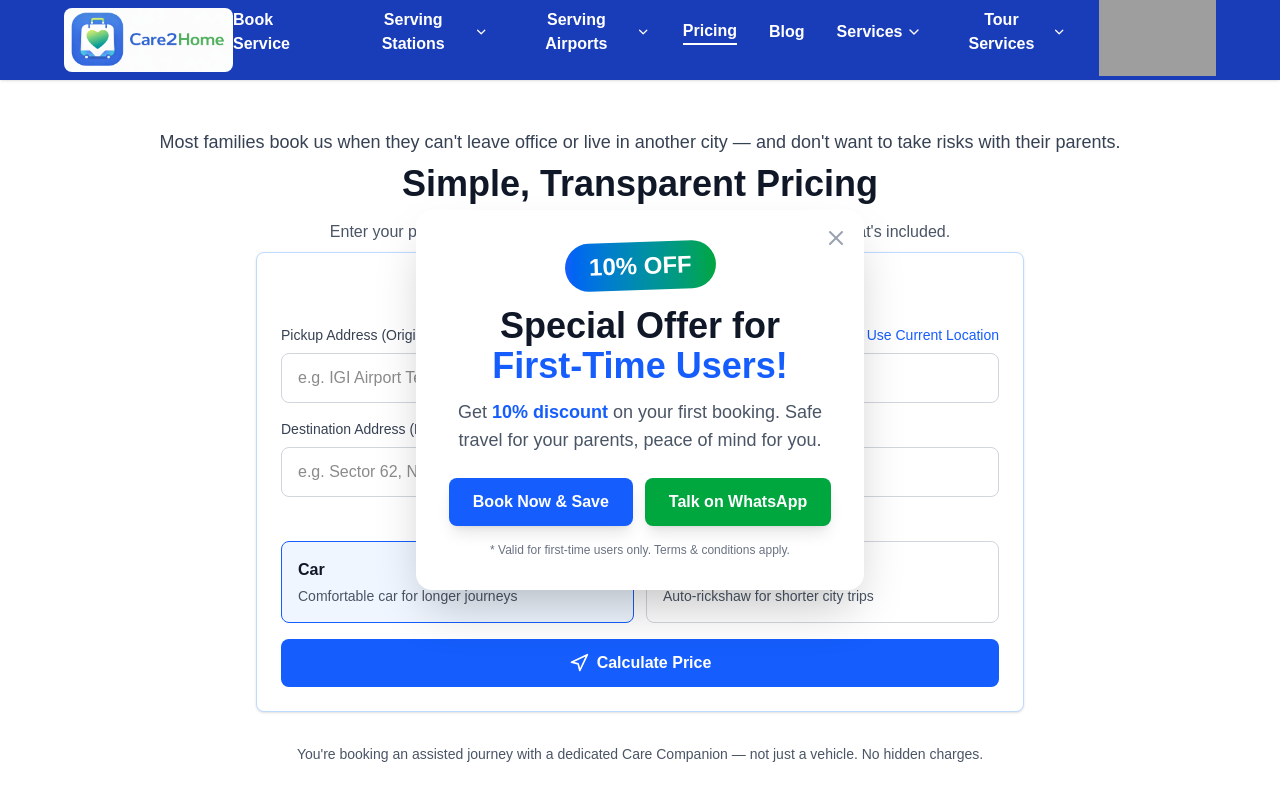
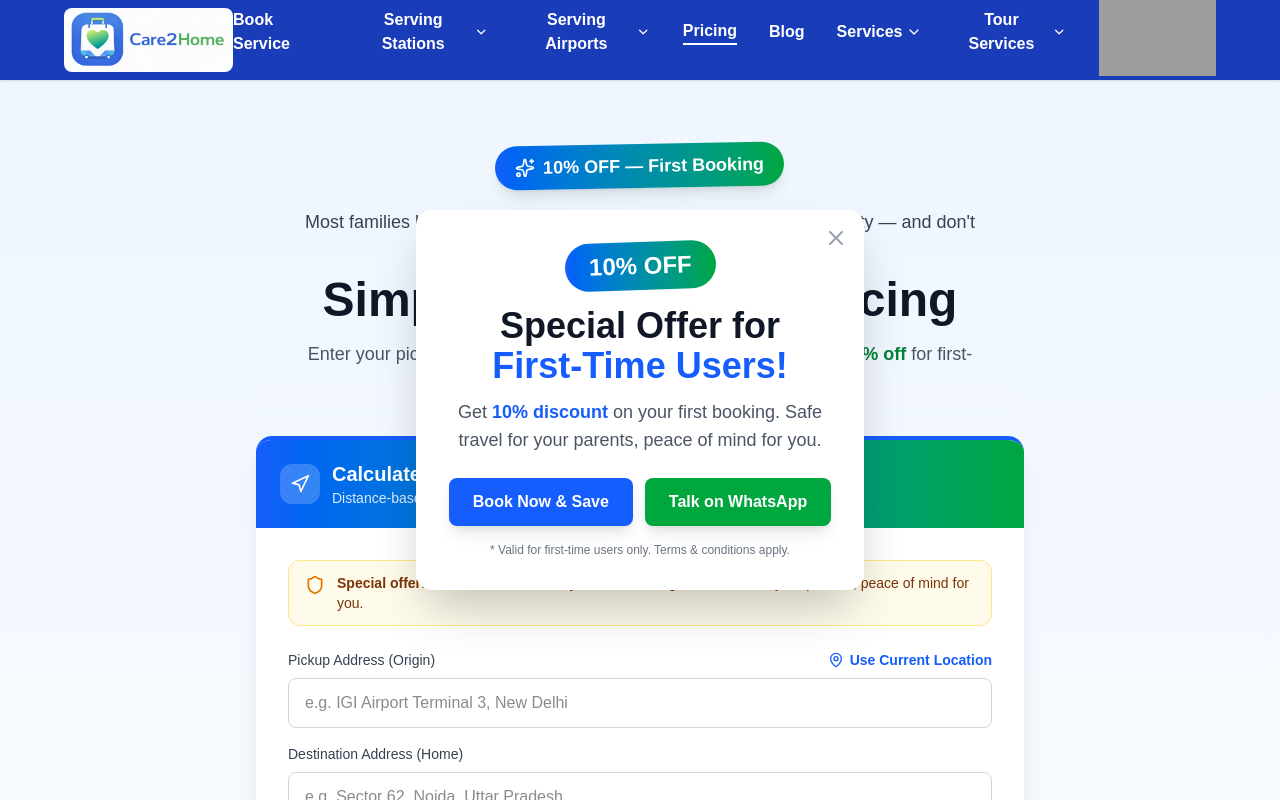
Before and after one commit to sijankumar1may-beep/care2home, a Next.js app: page /pricing in a window 1280 px wide. Shown: the top 800 px of the page. Built offline with nearby package versions, Linux system fonts and the light colour scheme; grey boxes are pictures that could not be loaded.

Commit message:
added pricing

```diff
--- a/src/components/JourneyPriceBreakdown.tsx
+++ b/src/components/JourneyPriceBreakdown.tsx
@@ -1,9 +1,9 @@
 import Link from "next/link";
-import { Car, CheckCircle, User } from "lucide-react";
+import { Car, CarFront, CheckCircle, Sparkles, Tag, User } from "lucide-react";
 import {
   CARE_COMPANION_INCLUDED_SERVICES,
   formatDistanceKm,
-  formatIndianCurrency,
+  formatIndianCurrencyRange,
   getVehicleLabel,
 } from "@/lib/pricing";
 import type { JourneyPricingResult } from "@/types/pricing";
@@ -24,38 +24,54 @@ export function JourneyPriceBreakdown({
 }: JourneyPriceBreakdownProps) {
   const distanceLabel = formatDistanceKm(pricing.distanceKm);
   const vehicleLabel = getVehicleLabel(pricing.vehicleType);
-  const VehicleIcon = pricing.vehicleType === "car" ? Car : Car;
+  const VehicleIcon = pricing.vehicleType === "car" ? Car : CarFront;
 
   return (
-    <div className="bg-green-50 border border-green-200 rounded-lg p-6 text-left">
-      <div className="text-center mb-5">
-        <h4 className="text-xl font-bold text-gray-900">Your Journey Price</h4>
+    <div className="rounded-2xl border border-green-200 bg-gradient-to-br from-green-50 via-white to-blue-50 p-6 md:p-8 text-left shadow-lg">
+      <div className="text-center mb-6">
+        <div className="inline-flex items-center gap-2 bg-gradient-to-r from-blue-600 to-green-600 text-white px-4 py-1.5 rounded-full mb-4 transform -rotate-1 shadow-md">
+          <Sparkles className="w-4 h-4" />
+          <span className="text-sm font-bold tracking-wide">
+            {pricing.discountPercent}% OFF — First-Time Users
+          </span>
+        </div>
+        <h4 className="text-xl md:text-2xl font-bold text-gray-900">
+          Your Journey Price
+        </h4>
         <p className="text-green-800 font-medium mt-1">{distanceLabel} km journey</p>
       </div>
 
       <div className="space-y-4">
-        <h5 className="text-sm font-semibold text-gray-700 uppercase tracking-wide">
+        <h5 className="text-xs font-semibold text-gray-500 uppercase tracking-wider">
           Price Breakdown
         </h5>
 
+        <div className="rounded-xl bg-white/80 border border-gray-100 p-4 space-y-4">
           <div className="flex items-start justify-between gap-4">
             <div className="flex items-start gap-3 min-w-0">
-            <VehicleIcon className="w-5 h-5 text-blue-600 shrink-0 mt-0.5" />
+              <div className="w-9 h-9 rounded-lg bg-blue-100 flex items-center justify-center shrink-0">
+                <VehicleIcon className="w-5 h-5 text-blue-600" />
+              </div>
               <div>
                 <p className="font-semibold text-gray-900">{vehicleLabel}</p>
                 <p className="text-sm text-gray-600 mt-0.5">
-                {distanceLabel} km journey + applicable travel charges
+                  {distanceLabel} km + applicable travel charges
                 </p>
               </div>
             </div>
             <p className="font-semibold text-gray-900 shrink-0">
-            {formatIndianCurrency(pricing.transportationFee)}
+              {formatIndianCurrencyRange(
+                pricing.transportationFeeRange.min,
+                pricing.transportationFeeRange.max,
+              )}
             </p>
           </div>
 
           <div className="flex items-start justify-between gap-4">
             <div className="flex items-start gap-3 min-w-0">
-            <User className="w-5 h-5 text-green-600 shrink-0 mt-0.5" />
+              <div className="w-9 h-9 rounded-lg bg-green-100 flex items-center justify-center shrink-0">
+                <User className="w-5 h-5 text-green-600" />
+              </div>
               <div>
                 <p className="font-semibold text-gray-900">Care Companion</p>
                 <p className="text-sm text-gray-600 mt-0.5">
@@ -64,23 +80,48 @@ export function JourneyPriceBreakdown({
               </div>
             </div>
             <p className="font-semibold text-gray-900 shrink-0">
-            {formatIndianCurrency(pricing.careCompanionFee)}
+              {formatIndianCurrencyRange(
+                pricing.careCompanionFeeRange.min,
+                pricing.careCompanionFeeRange.max,
+              )}
+            </p>
+          </div>
+        </div>
+
+        <div className="rounded-xl bg-white border border-green-200 p-5">
+          <div className="flex items-center justify-between gap-4 mb-3">
+            <p className="text-sm font-medium text-gray-600">Estimated Total</p>
+            <p className="text-base font-semibold text-gray-400 line-through">
+              {formatIndianCurrencyRange(
+                pricing.totalPriceRange.min,
+                pricing.totalPriceRange.max,
+              )}
             </p>
           </div>
 
-        <div className="border-t border-green-200 pt-4">
-          <div className="flex items-center justify-between gap-4">
-            <p className="text-lg font-bold text-gray-900">Total Journey Price</p>
-            <p className="text-3xl md:text-4xl font-bold text-green-800">
-              {formatIndianCurrency(pricing.totalPrice)}
-            </p>
-          </div>
-          <p className="text-sm text-green-700 mt-2 text-center sm:text-left">
-            No hidden charges
+          <div className="flex items-center gap-2 mb-3">
+            <Tag className="w-4 h-4 text-green-600 shrink-0" />
+            <p className="text-sm font-semibold text-green-700">
+              {pricing.discountPercent}% first-time user discount applied
             </p>
           </div>
 
-        <div className="bg-white/70 rounded-lg p-4 border border-green-100">
+          <div className="flex items-center justify-between gap-4 border-t border-green-100 pt-4">
+            <p className="text-lg font-bold text-gray-900">Your Price</p>
+            <p className="text-3xl md:text-4xl font-bold text-green-700">
+              {formatIndianCurrencyRange(
+                pricing.discountedTotalPriceRange.min,
+                pricing.discountedTotalPriceRange.max,
+              )}
+            </p>
+          </div>
+
+          <p className="text-xs text-gray-500 mt-3 text-center sm:text-left">
+            * Valid for first-time users only. Final price confirmed at booking.
+          </p>
+        </div>
+
+        <div className="rounded-xl bg-white/70 p-4 border border-green-100">
           <p className="text-sm font-semibold text-gray-800 mb-3">
             Care Companion includes:
           </p>
@@ -97,10 +138,14 @@ export function JourneyPriceBreakdown({
 
       {showCta && ctaHref && (
         <Link
-          className="mt-5 inline-block w-full bg-blue-600 text-white hover:bg-blue-700 py-3 rounded-2xl text-center font-semibold transition-colors"
+          className="mt-6 inline-block w-full bg-gradient-to-r from-blue-600 to-blue-700 text-white hover:from-blue-700 hover:to-blue-800 py-3.5 rounded-xl text-center font-bold transition-all shadow-lg hover:shadow-xl"
           href={ctaHref}
         >
-          Book This Service — {formatIndianCurrency(pricing.totalPrice)}
+          Book Now & Save —{" "}
+          {formatIndianCurrencyRange(
+            pricing.discountedTotalPriceRange.min,
+            pricing.discountedTotalPriceRange.max,
+          )}
         </Link>
       )}
     </div>
--- a/src/components/PricingModel.tsx
+++ b/src/components/PricingModel.tsx
@@ -2,9 +2,20 @@
 
 import { useState } from "react";
 import { Card, CardContent } from "@/components/Cardnew";
-import { CheckCircle, Info, MapPin, Loader2, Navigation } from "lucide-react";
+import {
+  Car,
+  CarFront,
+  CheckCircle,
+  Info,
+  MapPin,
+  Loader2,
+  Navigation,
+  Sparkles,
+  Shield,
+} from "lucide-react";
 import { AddressAutocomplete } from "@/components/AddressAutocomplete";
 import { JourneyPriceBreakdown } from "@/components/JourneyPriceBreakdown";
+import { firstTimeUserDiscountPercent } from "@/lib/pricing-config";
 import type { VehicleType } from "@/lib/pricing-config";
 import type { JourneyPricingResult } from "@/types/pricing";
 
@@ -17,9 +28,24 @@ const features = [
   "24/7 Emergency Support",
 ];
 
-const vehicleOptions: { type: VehicleType; label: string; description: string }[] = [
-  { type: "car", label: "Car", description: "Comfortable car for longer journeys" },
-  { type: "auto", label: "Auto", description: "Auto-rickshaw for shorter city trips" },
+const vehicleOptions: {
+  type: VehicleType;
+  label: string;
+  description: string;
+  icon: typeof Car;
+}[] = [
+  {
+    type: "car",
+    label: "Car",
+    description: "Comfortable car for longer journeys",
+    icon: Car,
+  },
+  {
+    type: "auto",
+    label: "Auto",
+    description: "Auto-rickshaw for shorter city trips",
+    icon: CarFront,
+  },
 ];
 
 export default function PricingModel() {
@@ -139,29 +165,66 @@ export default function PricingModel() {
   };
 
   return (
-    <div className="mx-auto md:mx-8 px-4 sm:px-6 lg:px-8 py-12">
-      <div className="text-center mb-12">
-        <p className="text-center text-gray-700 text-lg font-medium mb-2">
+    <div className="min-h-screen bg-gradient-to-b from-blue-50 to-white">
+      <div className="max-w-4xl mx-auto px-4 sm:px-6 lg:px-8 py-12 md:py-16">
+        {/* Hero */}
+        <div className="text-center mb-10">
+          <div className="inline-block bg-gradient-to-r from-blue-600 to-green-600 text-white px-5 py-2 rounded-full mb-5 transform -rotate-1 shadow-lg">
+            <span className="text-lg font-bold flex items-center gap-2">
+              <Sparkles className="w-5 h-5" />
+              {firstTimeUserDiscountPercent}% OFF — First Booking
+            </span>
+          </div>
+
+          <p className="text-gray-700 text-lg font-medium mb-3 max-w-2xl mx-auto">
             Most families book us when they can&apos;t leave office or live in another
             city — and don&apos;t want to take risks with their parents.
           </p>
-        <h2 className="text-3xl md:text-4xl font-bold text-gray-900 mb-4">
-          Simple, Transparent Pricing
-        </h2>
-        <p className="text-center text-gray-600 mb-2 max-w-2xl mx-auto">
-          Enter your pickup and destination to see your journey price and exactly
-          what&apos;s included.
+          <h1 className="text-3xl md:text-5xl font-bold text-gray-900 mb-4">
+            Simple,{" "}
+            <span className="text-blue-700">Transparent</span> Pricing
+          </h1>
+          <p className="text-gray-600 max-w-2xl mx-auto text-lg">
+            Enter your pickup and destination to see your journey price — with{" "}
+            <span className="font-semibold text-green-700">
+              {firstTimeUserDiscountPercent}% off
+            </span>{" "}
+            for first-time users.
           </p>
-
-        <Card className="max-w-3xl mx-auto mb-8 border-blue-200">
-          <CardContent className="p-6">
-            <div className="flex items-center gap-2 mb-5 justify-center">
-              <Navigation className="w-5 h-5 text-blue-600" />
-              <h3 className="text-lg font-semibold text-gray-900">
-                Calculate Your Journey Price
-              </h3>
         </div>
 
+        {/* Calculator Form */}
+        <Card className="max-w-3xl mx-auto mb-8 rounded-2xl shadow-xl border-0 border-t-4 border-t-blue-600 overflow-hidden">
+          <div className="bg-gradient-to-r from-blue-600 to-green-600 px-6 py-5">
+            <div className="flex items-center gap-3 text-white">
+              <div className="w-10 h-10 rounded-xl bg-white/20 flex items-center justify-center">
+                <Navigation className="w-5 h-5" />
+              </div>
+              <div>
+                <h2 className="text-lg md:text-xl font-bold">
+                  Calculate Your Journey Price
+                </h2>
+                <p className="text-blue-100 text-sm">
+                  Distance-based pricing with no hidden charges
+                </p>
+              </div>
+            </div>
+          </div>
+
+          <CardContent className="p-6 md:p-8">
+            <div className="rounded-xl bg-amber-50 border border-amber-200 px-4 py-3 mb-6 flex items-start gap-3">
+              <Shield className="w-5 h-5 text-amber-600 shrink-0 mt-0.5" />
+              <p className="text-sm text-amber-900">
+                <span className="font-semibold">Special offer:</span> Get{" "}
+                <span className="font-bold text-blue-700">
+                  {firstTimeUserDiscountPercent}% discount
+                </span>{" "}
+                on your first booking. Safe travel for your parents, peace of mind
+                for you.
+              </p>
+            </div>
+
+            <div className="space-y-6">
               <div className="space-y-4">
                 <AddressAutocomplete
                   label="Pickup Address (Origin)"
@@ -179,7 +242,7 @@ export default function PricingModel() {
                       type="button"
                       onClick={getCurrentAddress}
                       disabled={isLoadingOrigin}
-                    className="flex items-center gap-1.5 text-sm font-medium text-blue-600 hover:text-blue-700 disabled:text-gray-400 disabled:cursor-not-allowed"
+                      className="flex items-center gap-1.5 text-sm font-semibold text-blue-600 hover:text-blue-700 disabled:text-gray-400 disabled:cursor-not-allowed transition-colors"
                     >
                       {isLoadingOrigin ? (
                         <>
@@ -208,27 +271,46 @@ export default function PricingModel() {
                   }}
                   addressPlaceholder="e.g. Sector 62, Noida, Uttar Pradesh"
                 />
+              </div>
 
               <div>
-                <label className="block text-sm font-medium text-gray-700 mb-2">
+                <label className="block text-sm font-semibold text-gray-800 mb-3">
                   Vehicle Type
                 </label>
                 <div className="grid grid-cols-1 sm:grid-cols-2 gap-3">
-                  {vehicleOptions.map((option) => (
+                  {vehicleOptions.map((option) => {
+                    const Icon = option.icon;
+                    const isSelected = vehicleType === option.type;
+
+                    return (
                       <button
                         key={option.type}
                         type="button"
                         onClick={() => setVehicleType(option.type)}
-                      className={`rounded-lg border p-4 text-left transition-colors ${
-                        vehicleType === option.type
-                          ? "border-blue-600 bg-blue-50"
-                          : "border-gray-300 hover:border-blue-300"
+                        className={`rounded-xl border-2 p-4 text-left transition-all ${
+                          isSelected
+                            ? "border-blue-600 bg-blue-50 shadow-md ring-2 ring-blue-100"
+                            : "border-gray-200 bg-white hover:border-blue-300 hover:shadow-sm"
                         }`}
                       >
-                      <p className="font-semibold text-gray-900">{option.label}</p>
-                      <p className="text-sm text-gray-600 mt-1">{option.description}</p>
+                        <div className="flex items-start gap-3">
+                          <div
+                            className={`w-10 h-10 rounded-lg flex items-center justify-center shrink-0 ${
+                              isSelected ? "bg-blue-600 text-white" : "bg-gray-100 text-gray-600"
+                            }`}
+                          >
+                            <Icon className="w-5 h-5" />
+                          </div>
+                          <div>
+                            <p className="font-bold text-gray-900">{option.label}</p>
+                            <p className="text-sm text-gray-600 mt-0.5">
+                              {option.description}
+                            </p>
+                          </div>
+                        </div>
                       </button>
-                  ))}
+                    );
+                  })}
                 </div>
               </div>
 
@@ -236,7 +318,7 @@ export default function PricingModel() {
                 type="button"
                 onClick={calculateJourneyPrice}
                 disabled={isCalculating}
-                className="w-full flex items-center justify-center gap-2 bg-blue-600 text-white py-3 rounded-lg font-semibold hover:bg-blue-700 disabled:bg-blue-400 disabled:cursor-not-allowed transition-colors"
+                className="w-full flex items-center justify-center gap-2 bg-blue-600 text-white py-3.5 rounded-xl text-lg font-bold hover:bg-blue-700 disabled:bg-blue-400 disabled:cursor-not-allowed transition-all shadow-lg hover:shadow-xl"
               >
                 {isCalculating ? (
                   <>
@@ -252,7 +334,9 @@ export default function PricingModel() {
               </button>
 
               {distanceError && (
-                <p className="text-sm text-red-600 text-center">{distanceError}</p>
+                <div className="rounded-lg bg-red-50 border border-red-200 px-4 py-3">
+                  <p className="text-sm text-red-700 text-center">{distanceError}</p>
+                </div>
               )}
 
               {pricing && (
@@ -264,9 +348,14 @@ export default function PricingModel() {
                     query: {
                       distanceKm: pricing.distanceKm,
                       vehicleType: pricing.vehicleType,
-                      transportationFee: pricing.transportationFee,
-                      careCompanionFee: pricing.careCompanionFee,
-                      totalPrice: pricing.totalPrice,
+                      transportationFeeMin: pricing.transportationFeeRange.min,
+                      transportationFeeMax: pricing.transportationFeeRange.max,
+                      careCompanionFeeMin: pricing.careCompanionFeeRange.min,
+                      careCompanionFeeMax: pricing.careCompanionFeeRange.max,
+                      totalPriceMin: pricing.totalPriceRange.min,
+                      totalPriceMax: pricing.totalPriceRange.max,
+                      discountedTotalMin: pricing.discountedTotalPriceRange.min,
+                      discountedTotalMax: pricing.discountedTotalPriceRange.max,
                       origin: originAddress,
                       destination: destinationAddress,
                       source: "pricing",
@@ -278,17 +367,18 @@ export default function PricingModel() {
           </CardContent>
         </Card>
 
-        <p className="text-sm text-gray-600 text-center mb-4">
+        <p className="text-sm text-gray-600 text-center mb-10 max-w-2xl mx-auto">
           You&apos;re booking an assisted journey with a dedicated Care Companion — not
-          just a vehicle. No hidden charges.
+          just a vehicle. No surge pricing, no hidden charges.
         </p>
-      </div>
 
-      <div className="md:mx-8 mx-auto px-4 sm:px-6 lg:px-8">
-        <Card className="bg-blue-50 border-blue-200">
+        {/* What's Included */}
+        <Card className="rounded-2xl shadow-xl bg-gradient-to-br from-blue-50 to-green-50 border border-blue-100">
           <CardContent className="p-8">
             <div className="flex items-start gap-3 mb-6">
-              <Info className="w-6 h-6 text-blue-600 shrink-0 mt-1" />
+              <div className="w-10 h-10 rounded-xl bg-blue-600 flex items-center justify-center shrink-0">
+                <Info className="w-5 h-5 text-white" />
+              </div>
               <div>
                 <h3 className="text-xl font-bold text-gray-900 mb-2">
                   What&apos;s Included in Every Journey
@@ -302,9 +392,12 @@ export default function PricingModel() {
 
             <div className="grid md:grid-cols-2 gap-4">
               {features.map((feature, index) => (
-                <div key={index} className="flex items-center gap-3">
+                <div
+                  key={index}
+                  className="flex items-center gap-3 bg-white/70 rounded-lg px-4 py-3 border border-white"
+                >
                   <CheckCircle className="w-5 h-5 text-green-600 shrink-0" />
-                  <span className="text-gray-700">{feature}</span>
+                  <span className="text-gray-700 font-medium">{feature}</span>
                 </div>
               ))}
             </div>
@@ -312,7 +405,7 @@ export default function PricingModel() {
         </Card>
 
         <div className="mt-8 text-center">
-          <p className="text-gray-600 mb-4">
+          <p className="text-gray-600">
             Transportation based on distance plus a fixed Care Companion service fee.
             No surge pricing, no hidden charges.
           </p>
--- a/src/lib/pricing-config.ts
+++ b/src/lib/pricing-config.ts
@@ -20,27 +20,55 @@ export type PricingConfig = {
   airportSurchargeRules: AirportSurchargeRules;
 };
 
+/** First-time user discount — matches DiscountPopup offer */
+export const firstTimeUserDiscountPercent = 10;
+
 /**
- * Central pricing configuration.
+ * Base pricing configuration (lower bound shown to customers).
  * Update values here — do not hardcode prices in UI components.
  */
 export const pricingConfig: PricingConfig = {
   car: {
-    baseFare: 250,
+    baseFare: 260,
     perKmRate: 15,
     minimumFare: 0,
     label: "Car Service",
   },
   auto: {
-    baseFare: 120,
+    baseFare: 130,
     perKmRate: 12,
     minimumFare: 0,
     label: "Auto Service",
   },
-  careCompanionFee: 300,
-  airportSurcharge: 150,
+  careCompanionFee: 310,
+  airportSurcharge: 160,
   airportSurchargeRules: {
     applyWhenOriginIsAirport: true,
     applyWhenDestinationIsAirport: true,
   },
 };
+
+/**
+ * Upper-bound pricing configuration for displayed price ranges.
+ * Keeps a profit buffer while base rates remain in pricingConfig.
+ */
+export const pricingRangeConfig: PricingConfig = {
+  car: {
+    baseFare: 320,
+    perKmRate: 19,
+    minimumFare: 0,
+    label: "Car Service",
+  },
+  auto: {
+    baseFare: 170,
+    perKmRate: 17,
+    minimumFare: 0,
+    label: "Auto Service",
+  },
+  careCompanionFee: 380,
+  airportSurcharge: 210,
+  airportSurchargeRules: {
+    applyWhenOriginIsAirport: true,
+    applyWhenDestinationIsAirport: true,
+  },
+};
--- a/src/pages/pricing.tsx
+++ b/src/pages/pricing.tsx
@@ -25,4 +25,4 @@ const Pricing = () => {
   );
 };
 
-export default PricingModel;
+export default Pricing;
```
Also changed, not shown: src/components/DiscountPopup.tsx (+5 -3 lines), src/lib/pricing.ts (+87 -7 lines), src/pages/book-service.tsx (+5 -4 lines), src/types/pricing.ts (+10 -0 lines). Lines whose indentation alone changed are shown as unchanged.
